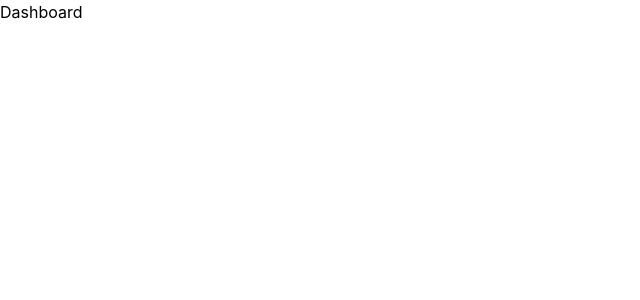
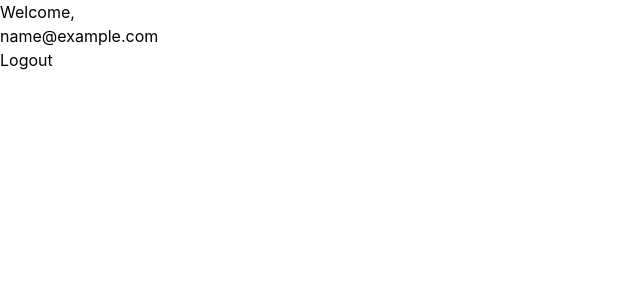
Before and after one commit to aditya265254/authentication-frontend, a React (Vite) app: page /dashboard in a window 1280 px wide. Shown: the top 300 px of the page, without its empty margins (0-640 px from the left). Built offline with nearby package versions, Linux system fonts and the light colour scheme; sample sign-in values are in the browser's storage.

Commit message:
Add user data storage on successful login and enhance dashboard with user greeting

```diff
--- a/src/pages/Dashboard.jsx
+++ b/src/pages/Dashboard.jsx
@@ -1,9 +1,33 @@
-import React from 'react'
+import { useEffect, useState } from "react";
+import { useNavigate } from "react-router-dom";
 
 const Dashboard = () => {
+  const [user, setUser] = useState(null);
+  const navigate = useNavigate();
+
+  const handleLogout = () => {
+    localStorage.removeItem("token")
+    localStorage.removeItem("user")
+    navigate('/')
+  }
+  useEffect(() => {
+    const token = localStorage.getItem("token");
+
+    if (!token) {
+      navigate("/");
+    }
+
+    const user = JSON.parse(localStorage.getItem("user"));
+    setUser(user);
+  }, []);
+
   return (
-    <div>Dashboard</div>
-  )
-}
+    <div>
+        <h1>Welcome, {user?.fullName}</h1>
+        <p>{user?.email}</p>
+        <button onClick={handleLogout}>Logout</button>
+    </div>
+)
+};
 
-export default Dashboard
+export default Dashboard;
--- a/src/pages/Login.jsx
+++ b/src/pages/Login.jsx
@@ -13,6 +13,7 @@ const Login = () => {
     try {
       const response = await  axios.post("https://authentication-bakend-rclb.onrender.com/api/auth/login", {email, password})
       localStorage.setItem("token", response.data.data.token)
+      localStorage.setItem("user", JSON.stringify(response.data.data.user))
       navigate('/dashboard')
     } catch (error) {
     setError({
```
